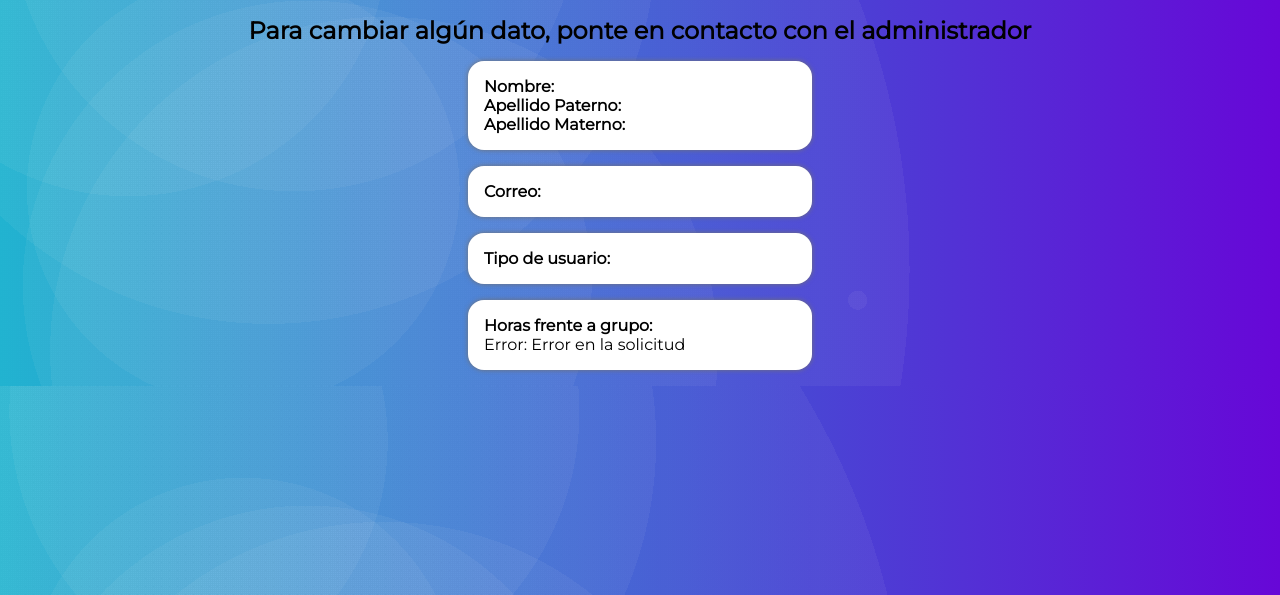
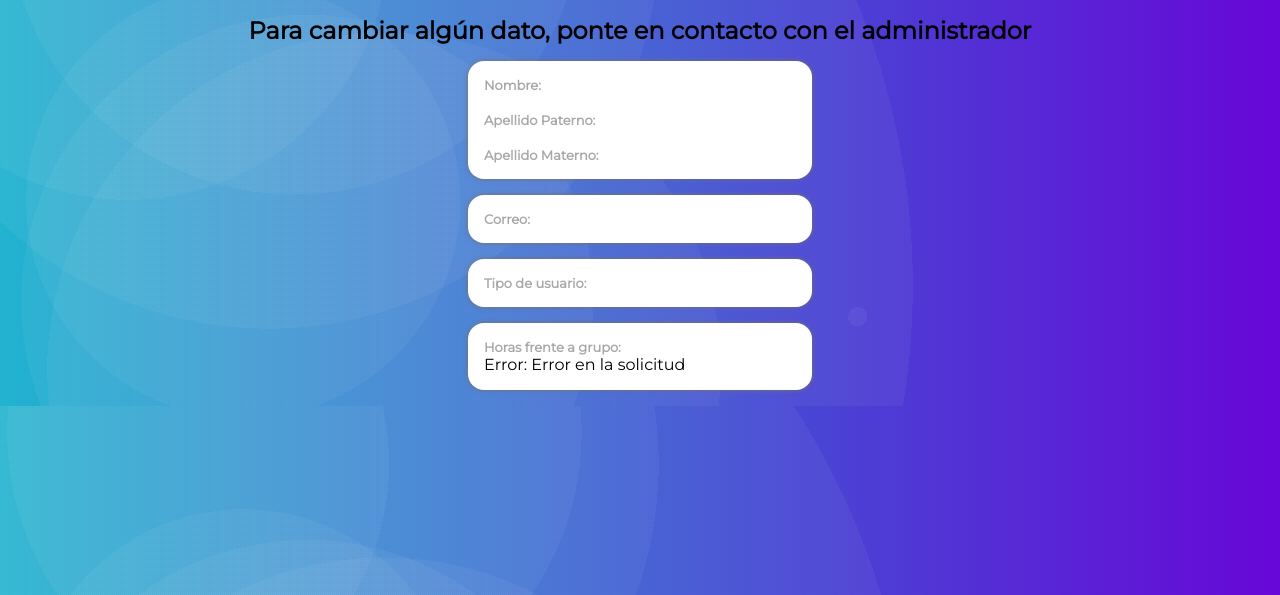
Before and after one commit to miguelinux/ACHD, a Python web app: template src/templates/myAccount.html in a window 1280 px wide. Shown: the part 119-714 px from the top of the page. Run offline with Jinja, Linux system fonts and the light colour scheme; the template is opened without the code that fills it, so the values that code supplies are empty; some libraries are stand-ins or nearby versions; grey boxes are pictures that could not be loaded.

Commit message:
estilos tabla grupos jefe de carrera

```diff
--- a/src/templates/asignacion.html
+++ b/src/templates/asignacion.html
@@ -74,7 +74,7 @@
 
   .docentes {
     grid-area: docentes;
-    height: 22rem;
+    height: 2rem;
     display: flex;
     text-align: center;
     flex-wrap: wrap;
--- a/src/templates/horarioJ.html
+++ b/src/templates/horarioJ.html
@@ -74,7 +74,7 @@
       .hora_selected{
         display:flex;
         flex-direction:row;
-        background:green;
+        background: #37c537;
         color:white;
         border-radius:0.5rem;
         padding:0.5rem;
@@ -91,7 +91,7 @@
           font-family:'Montserrat';
       }
       .hora_selected:hover{
-        background: darkgreen;
+        background: lightgreen;
           text-shadow: 2px 2px 10px black;
           cursor: initial;
           font-size: 12px;
--- a/src/templates/myAccount.html
+++ b/src/templates/myAccount.html
@@ -44,25 +44,27 @@
     <h2>Para cambiar algún dato, ponte en contacto con el administrador</h2>
 
     <div class="seccion">
-        <p><strong>Nombre:</strong></p>
+        <p style="font-size: small;color:#a7a7a7;"><strong>Nombre:</strong></p>
         <p>{{ usuario.nombre }}</p>
-        <p><strong>Apellido Paterno:</strong></p>
+        <br>
+        <p style="font-size: small;color:#a7a7a7;"><strong>Apellido Paterno:</strong></p>
         <p>{{ usuario.apellido_pat }}</p>
-        <p><strong>Apellido Materno:</strong></p>
+        <br>
+        <p style="font-size: small;color:#a7a7a7;"><strong>Apellido Materno:</strong></p>
         <p>{{ usuario.apellido_mat }}</p>
     </div>
     <div class="seccion">
-        <p><strong>Correo:</strong></p>
+        <p style="font-size: small;color:#a7a7a7;"><strong>Correo:</strong></p>
         <p>{{ usuario.email }}</p>
     </div>
 
     <div class="seccion">
-        <p><strong>Tipo de usuario:</strong></p>
+        <p style="font-size: small;color:#a7a7a7;"><strong>Tipo de usuario:</strong></p>
         <p>{% if usuario.user_type==1 %}Administrador{% elif usuario.user_type==2 %}Jefe de Carrera{% elif usuario.user_type==3 %}Docente{% endif %}</p>
     </div>
 
     <div class="seccion">
-        <p><strong>Horas frente a grupo:</strong></p>
+        <p style="font-size: small;color:#a7a7a7;"><strong>Horas frente a grupo:</strong></p>
         <p id="resultado">Cargando...</p>
     </div>
 
```
Also changed, not shown: src/templates/grupos.html (+8 -1 lines).
